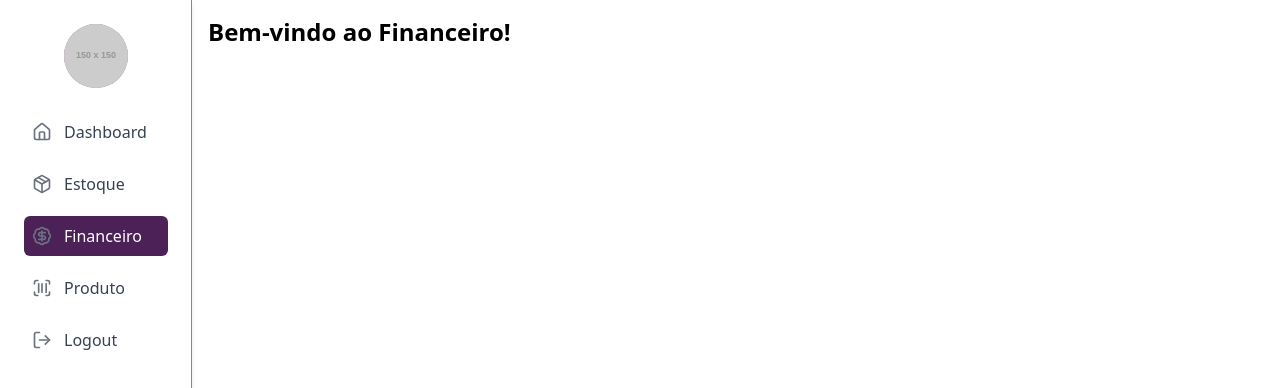
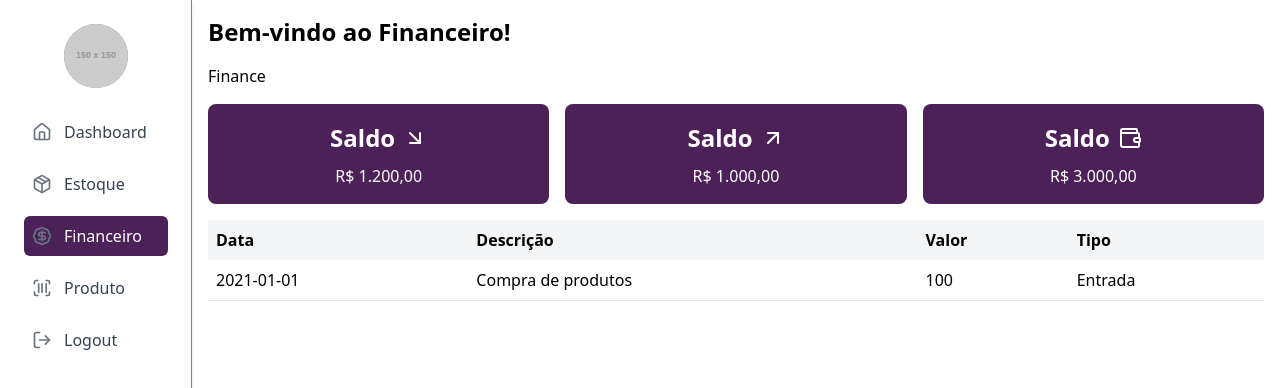
Before and after one commit to GabrielNBS/dashboard, a Next.js app: page /financeiro in a window 1280 px wide. Shown: the top 388 px of the page. Built offline with nearby package versions, Linux system fonts and the light colour scheme.

Commit message:
feat: Add input component (atom)

```diff
--- a/src/app/financeiro/page.tsx
+++ b/src/app/financeiro/page.tsx
@@ -1,3 +1,10 @@
+import FinanceTemplate from '@/components/templates/FinanceTemplate';
+
 export default function DashboardPage() {
-  return <h1 className="text-2xl font-bold">Bem-vindo ao Financeiro!</h1>;
+  return (
+    <div className="flex flex-col gap-4">
+      <h1 className="text-2xl font-bold">Bem-vindo ao Financeiro!</h1>
+      <FinanceTemplate />
+    </div>
+  );
 }
--- a/src/app/produto/page.tsx
+++ b/src/app/produto/page.tsx
@@ -1,3 +1,9 @@
+import ProductTemplate from '@/components/templates/ProductTemplate';
+
 export default function DashboardPage() {
-  return <h1 className="text-2xl font-bold">Bem-vindo aos Produtos!</h1>;
+  return (
+    <div>
+      <ProductTemplate />
+    </div>
+  );
 }
--- /dev/null
+++ b/src/components/atoms/Input.tsx
@@ -0,0 +1,19 @@
+import React from 'react';
+
+interface InputProps extends React.InputHTMLAttributes<HTMLInputElement> {
+  label?: string;
+  error?: string;
+}
+
+export default function Input({ label, error, className, ...props }: InputProps) {
+  return (
+    <div className="flex flex-col gap-1">
+      {label && <label className="text-sm font-medium text-gray-700">{label}</label>}
+      <input
+        className={`focus:border-primary focus:ring-primary w-full rounded-md border border-gray-300 px-3 py-2 text-sm placeholder:text-gray-400 focus:ring-1 focus:outline-none disabled:cursor-not-allowed disabled:opacity-50 ${className}`}
+        {...props}
+      />
+      {error && <span className="text-xs text-red-500">{error}</span>}
+    </div>
+  );
+}
--- a/src/components/organisms/ProductEditModal/index.tsx
+++ b/src/components/organisms/ProductEditModal/index.tsx
@@ -16,6 +16,7 @@ export default function ProductEditModal({
     setEditedProduct(product);
   }, [product]);
 
+  // Atualiza o state local quando o input muda
   const handleChange = (e: React.ChangeEvent<HTMLInputElement>) => {
     const { name, value } = e.target;
     setEditedProduct({
--- /dev/null
+++ b/src/components/templates/FinanceTemplate.tsx
@@ -0,0 +1,31 @@
+import React from 'react';
+import CardFinance from '../molecules/CardFinance';
+
+function FinanceTemplate() {
+  return (
+    <div className="flex flex-col gap-4">
+      <h1>Finance</h1>
+      <CardFinance />
+      <table className="w-full">
+        <thead className="bg-gray-100">
+          <tr className="text-left">
+            <th className="p-2">Data</th>
+            <th className="p-2">Descrição</th>
+            <th className="p-2">Valor</th>
+            <th className="p-2">Tipo</th>
+          </tr>
+        </thead>
+        <tbody className="bg-white">
+          <tr className="border-b border-gray-200">
+            <td className="p-2">2021-01-01</td>
+            <td className="p-2">Compra de produtos</td>
+            <td className="p-2">100</td>
+            <td className="p-2">Entrada</td>
+          </tr>
+        </tbody>
+      </table>
+    </div>
+  );
+}
+
+export default FinanceTemplate;
--- /dev/null
+++ b/src/components/templates/ProductTemplate.tsx
@@ -0,0 +1,5 @@
+import React from 'react';
+
+export default function ProductTemplate() {
+  return <div>ProductTemplate</div>;
+}
```
